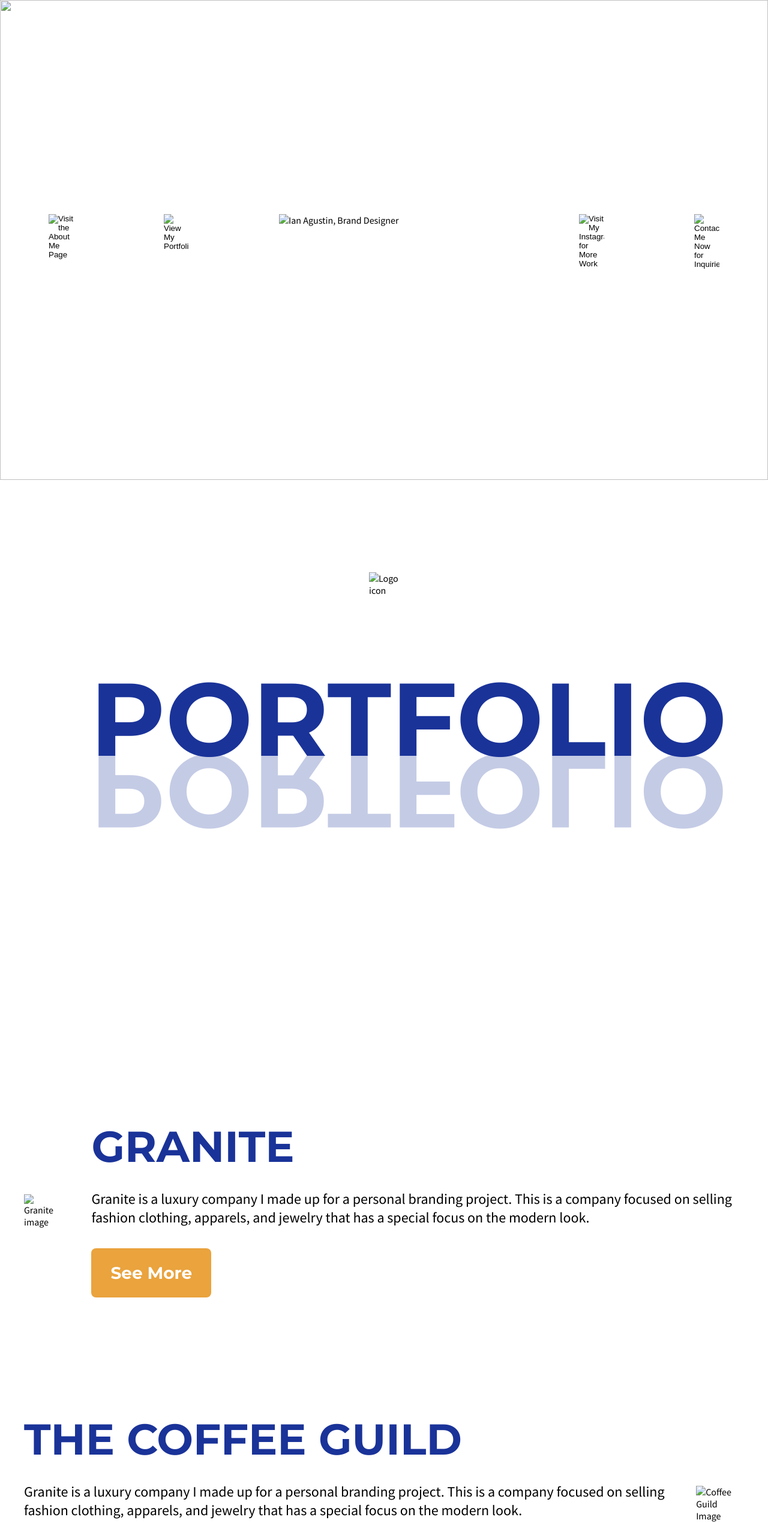
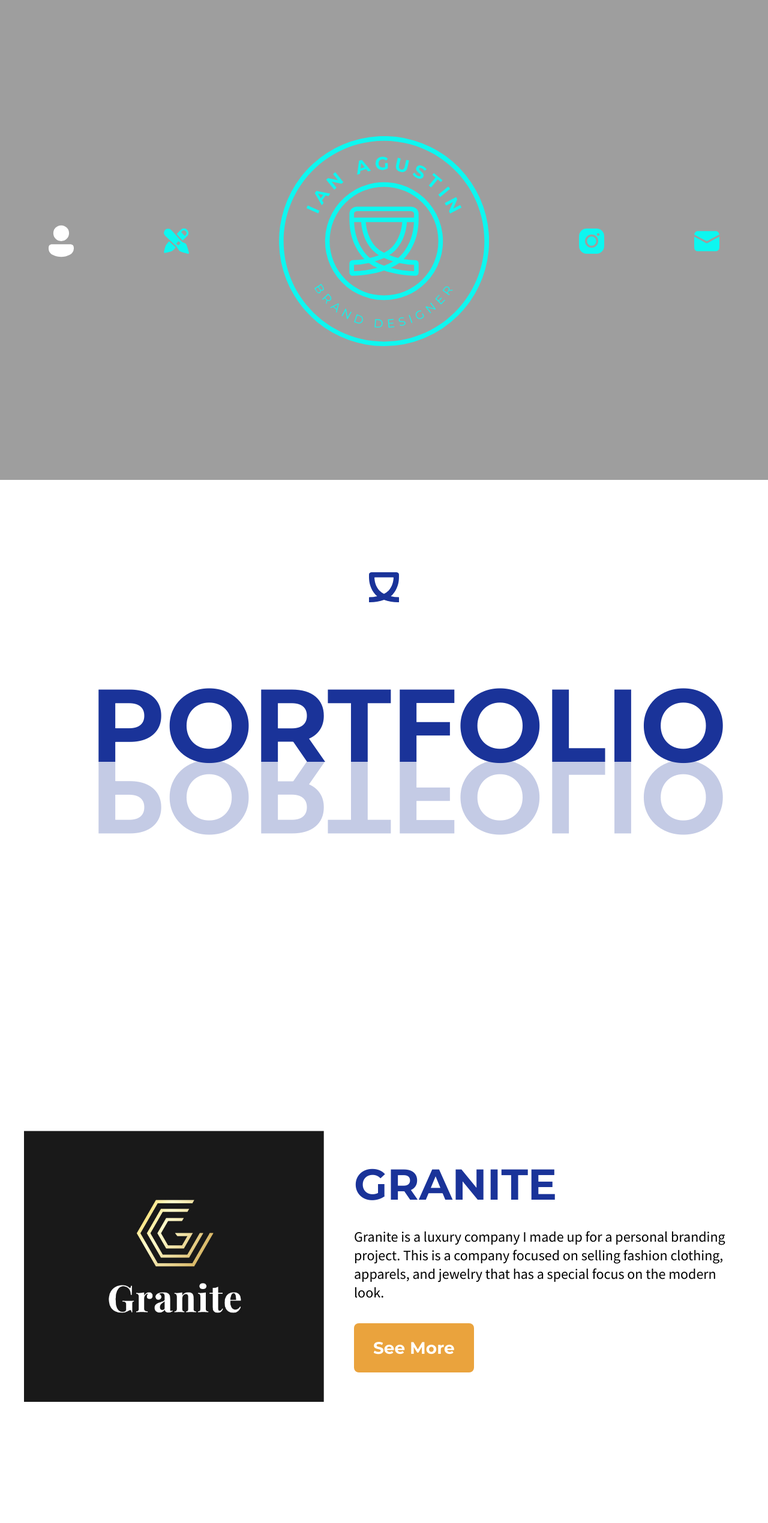
Before and after one commit to Ianszzkieyyy/Design-Portfolio, a plain HTML site: page index.html in a window 1280 px wide. Shown: the top 2539 px of the page at 60% size. Drawn offline with nearby package versions, Linux system fonts and the light colour scheme; the site is published under a folder, as on GitHub Pages, so addresses that start at the root find nothing.

Commit message:
Update index.html

```diff
--- a/index.html
+++ b/index.html
@@ -19,23 +19,23 @@
       <div class="hero-content">
         <div class="hero-nav">
 
-          <input type="image" src="/assets/svgs/hero-iconAsset 4.svg" class="hero-icon 1" name="AboutBtn" title="Visit the About Me Page">
+          <input type="image" src="assets/svgs/hero-iconAsset 4.svg" class="hero-icon 1" name="AboutBtn" title="Visit the About Me Page">
           <!-- <img class="hero-icon 1" src="/assets/svgs/hero-iconAsset 4.svg" alt="About Icon"> -->
-          <input type="image" src="/assets/svgs/hero-iconAsset 5.svg" class="hero-icon 2" name="WorkBtn" title="View My Portfolio">
+          <input type="image" src="assets/svgs/hero-iconAsset 5.svg" class="hero-icon 2" name="WorkBtn" title="View My Portfolio">
           <!-- <img class="hero-icon 2" src="/assets/svgs/hero-iconAsset 5.svg" alt="Work Icon"> -->
-          <img class="hero-logo" src="/assets/img/hero-logoAsset 2.svg" alt="Ian Agustin, Brand Designer"></img>
-          <input type="image" src="/assets/svgs/hero-iconAsset 6.svg" class="hero-icon 3" name="IgBtn" title="Visit My Instagram for More Work">
+          <img class="hero-logo" src="assets/img/hero-logoAsset 2.svg" alt="Ian Agustin, Brand Designer"></img>
+          <input type="image" src="assets/svgs/hero-iconAsset 6.svg" class="hero-icon 3" name="IgBtn" title="Visit My Instagram for More Work">
           <!-- <img class="hero-icon 3" src="/assets/svgs/hero-iconAsset 6.svg" alt="Instagram Icon"> -->
-          <input type="image" src="/assets/svgs/hero-iconAsset 7.svg" class="hero-icon 4" name="CtnBtn" title="Contact Me Now for Inquiries">
+          <input type="image" src="assets/svgs/hero-iconAsset 7.svg" class="hero-icon 4" name="CtnBtn" title="Contact Me Now for Inquiries">
           <!-- <img class="hero-icon 4" src="/assets/svgs/hero-iconAsset 7.svg" alt="Contact Icon"> -->
         </div>
       </div>
-      <img class="hero-bg" src="/assets/img/logoanim2Asset 1.png" alt="" />
+      <img class="hero-bg" src="assets/img/logoanim2Asset 1.png" alt="" />
     </div>
 
     <div class="portfolio-header">
       <div class="port-content">
-        <img class="port-icon" src="/assets/svgs/logo-iconAsset 2.svg" alt="Logo icon">
+        <img class="port-icon" src="assets/svgs/logo-iconAsset 2.svg" alt="Logo icon">
         <div data-aos="fade-up">
           <h1 class="port-h1">Portfolio</h1>
           <div class="port-reflect">Portfolio</div>
@@ -48,7 +48,7 @@
 
       <div class="proj-itm" data-aos="fade-left">
         <div class="proj-left">
-          <img src="/assets/img/port-imgAsset 3-80.jpg" alt="Granite image">
+          <img src="assets/img/port-imgAsset 3-80.jpg" alt="Granite image">
         </div>
         <div class="proj-right">
           <h2 class="proj-title">Granite</h2>
@@ -73,13 +73,13 @@
           <button class="proj-btn 2">See More</button>
         </div>
         <div class="proj-right">
-          <img src="/assets/img/port-imgAsset 4-80.jpg" alt="Coffee Guild Image">
+          <img src="assets/img/port-imgAsset 4-80.jpg" alt="Coffee Guild Image">
         </div>
       </div>
 
       <div class="proj-itm" data-aos="fade-left">
         <div class="proj-left">
-          <img src="/assets/img/port-imgAsset 5-80.jpg" alt="Golden Hop Image">
+          <img src="assets/img/port-imgAsset 5-80.jpg" alt="Golden Hop Image">
         </div>
         <div class="proj-right">
           <h2 class="proj-title">The Golden Hop</h2>
@@ -104,13 +104,13 @@
           <button class="proj-btn 4">See More</button>
         </div>
         <div class="proj-right">
-          <img src="/assets/img/port-imgAsset 6-80.jpg" alt="Ian Agustin Image">
+          <img src="assets/img/port-imgAsset 6-80.jpg" alt="Ian Agustin Image">
         </div>
       </div>
     </div>
 
     <div class="about-section">
-      <img class="about-icon" src="/assets/svgs/logo-iconAsset 2.svg" alt="Logo icon">
+      <img class="about-icon" src="assets/svgs/logo-iconAsset 2.svg" alt="Logo icon">
       <div data-aos="fade-down">
         <h2 class="about-header">About Me</h2>
         <p class="about-p">Lorem ipsum dolor sit amet, consectetur adipiscing elit, sed do eiusmod tempor incididunt ut labore
@@ -128,7 +128,7 @@
       <div class="contact-bg">
         <div class="contact-bg-overlay"></div>
         <video autoplay muted loop id="contact-vid">
-          <source src="/assets/videos/video-compressed.mp4">
+          <source src="assets/videos/video-compressed.mp4">
         </video>
       </div>
       <div class="contact-content">
@@ -156,7 +156,7 @@
     <footer>
       <div class="footer-content">
         <div class="footer-logo">
-          <img src="/assets/svgs/logo-whiteAsset 3.svg" alt="Ian Agustin Logo" width="50px">
+          <img src="assets/svgs/logo-whiteAsset 3.svg" alt="Ian Agustin Logo" width="50px">
           <h1>Ian Agustin</h1>
         </div>
         <div class="footer-home">
```
